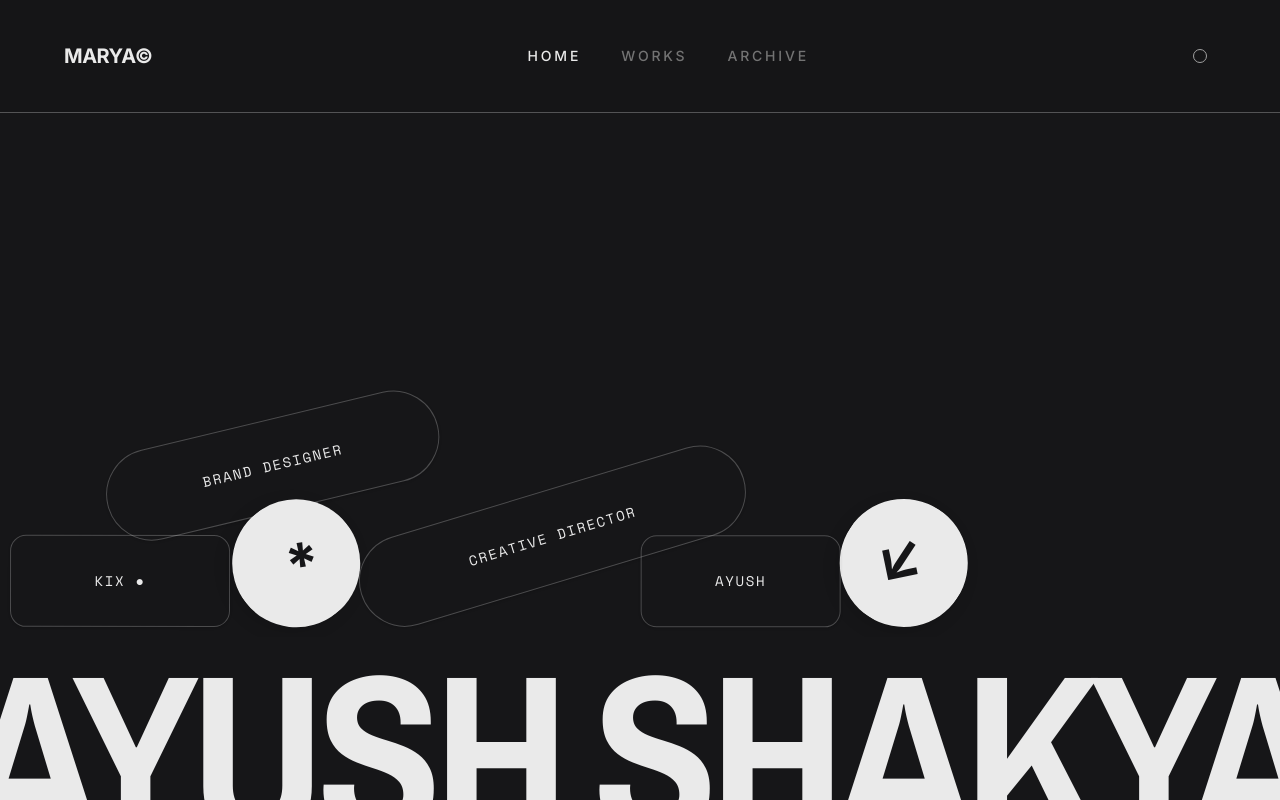
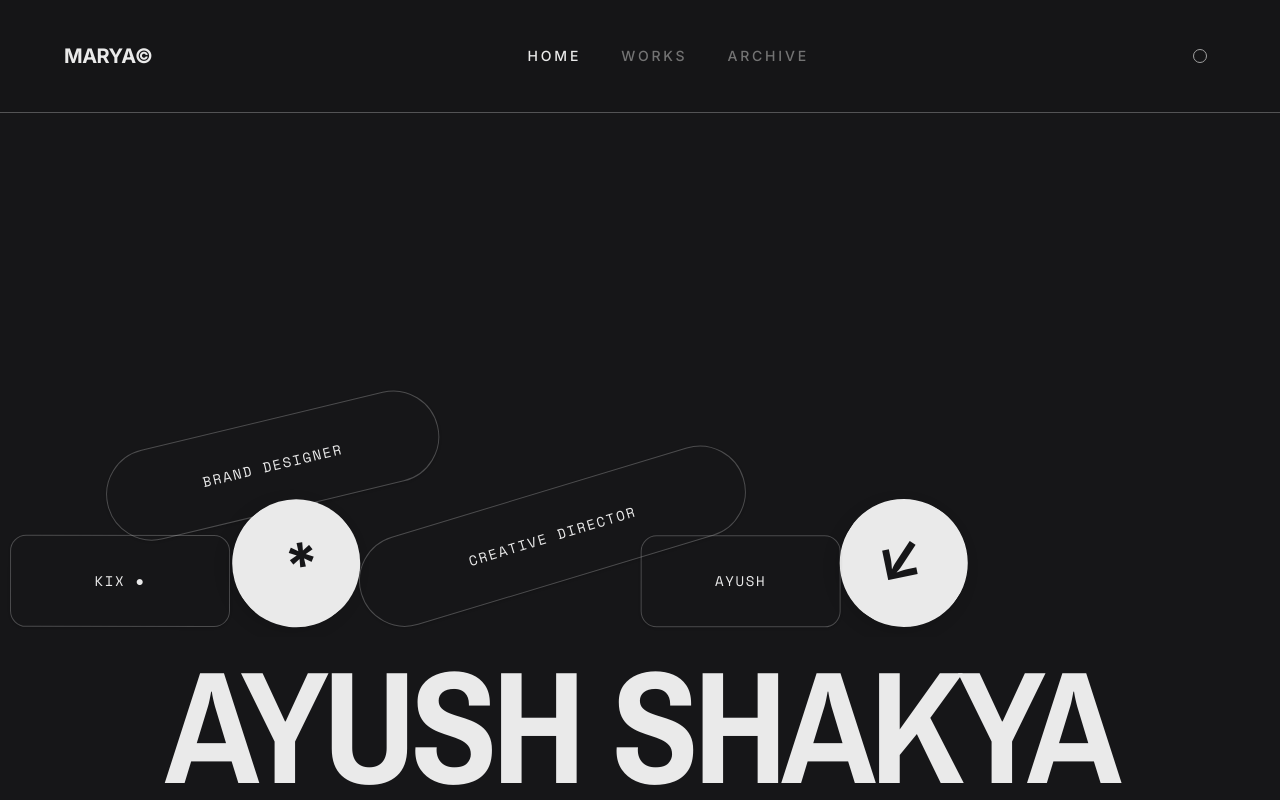
Before and after one commit to AyShakya/Portfolio-AyushShakya, a React (Vite) app: page / in a window 1280 px wide. Shown: the top 800 px of the page. Built offline with nearby package versions, Linux system fonts and the light colour scheme.

Commit message:
style(home): adjust hero title font size to scale dynamically and prevent desktop overflow

```diff
--- a/src/pages/Home.jsx
+++ b/src/pages/Home.jsx
@@ -81,7 +81,7 @@ export default function Home() {
             initial={{ y: "100%" }}
             animate={{ y: 0 }}
             transition={{ duration: 0.9, ease: [0.16, 1, 0.3, 1], delay: 0.5 }}
-            className="text-[16vw] sm:text-[16.5vw] md:text-[17vw] lg:text-[17.5vw] xl:text-[18vw] font-extrabold tracking-[-0.04em] leading-[0.8] select-none text-[#eaeaea] dark:text-[#eaeaea] font-heading w-full uppercase flex flex-row items-center justify-center gap-x-[2.5vw] gap-y-0"
+            className="text-[12.5vw] 2xl:text-[200px] font-extrabold tracking-[-0.04em] leading-[0.8] select-none text-[#eaeaea] dark:text-[#eaeaea] font-heading w-full uppercase flex flex-row items-center justify-center gap-x-[2.5vw] gap-y-0"
           >
             <span>AYUSH</span>
             <span>SHAKYA</span>
```
